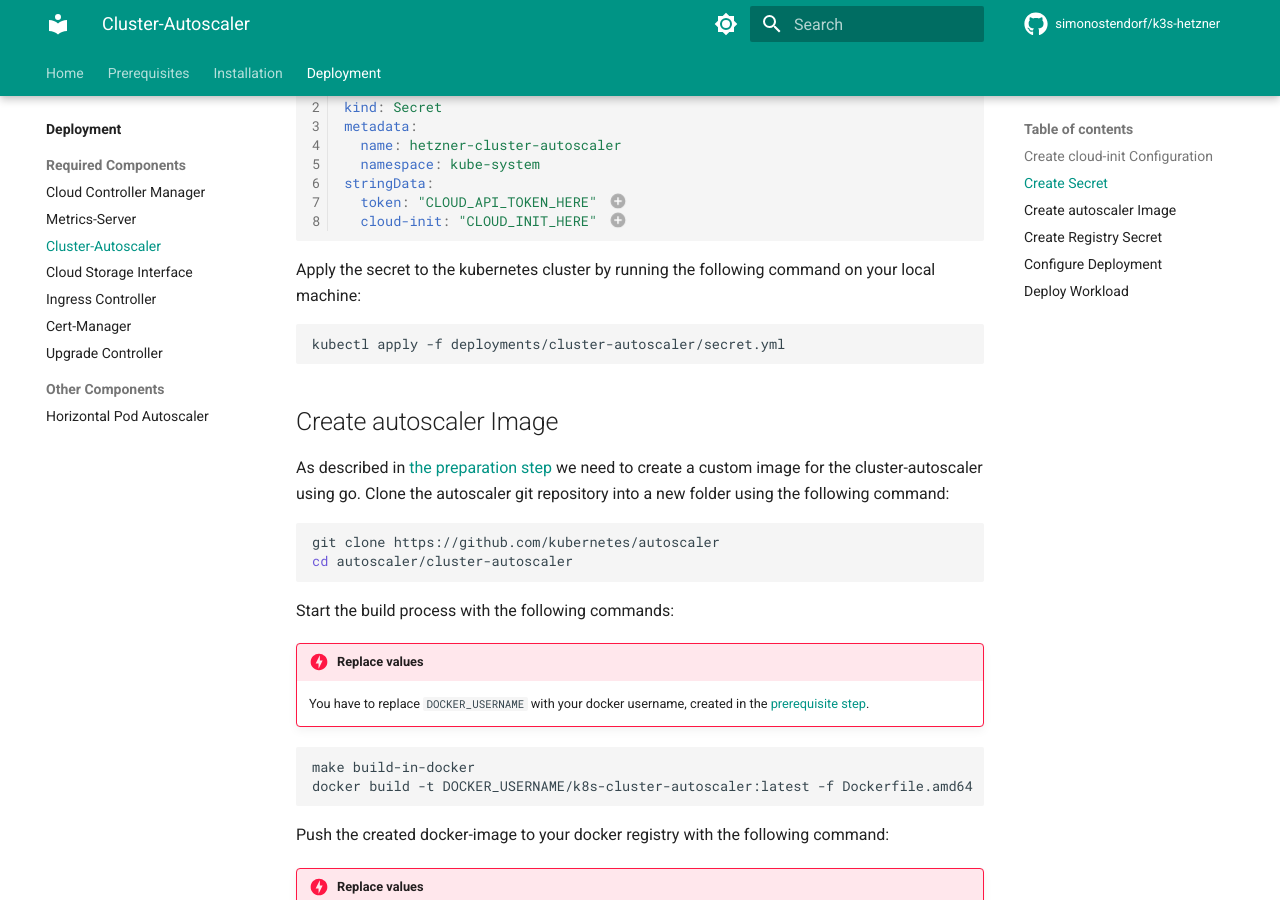
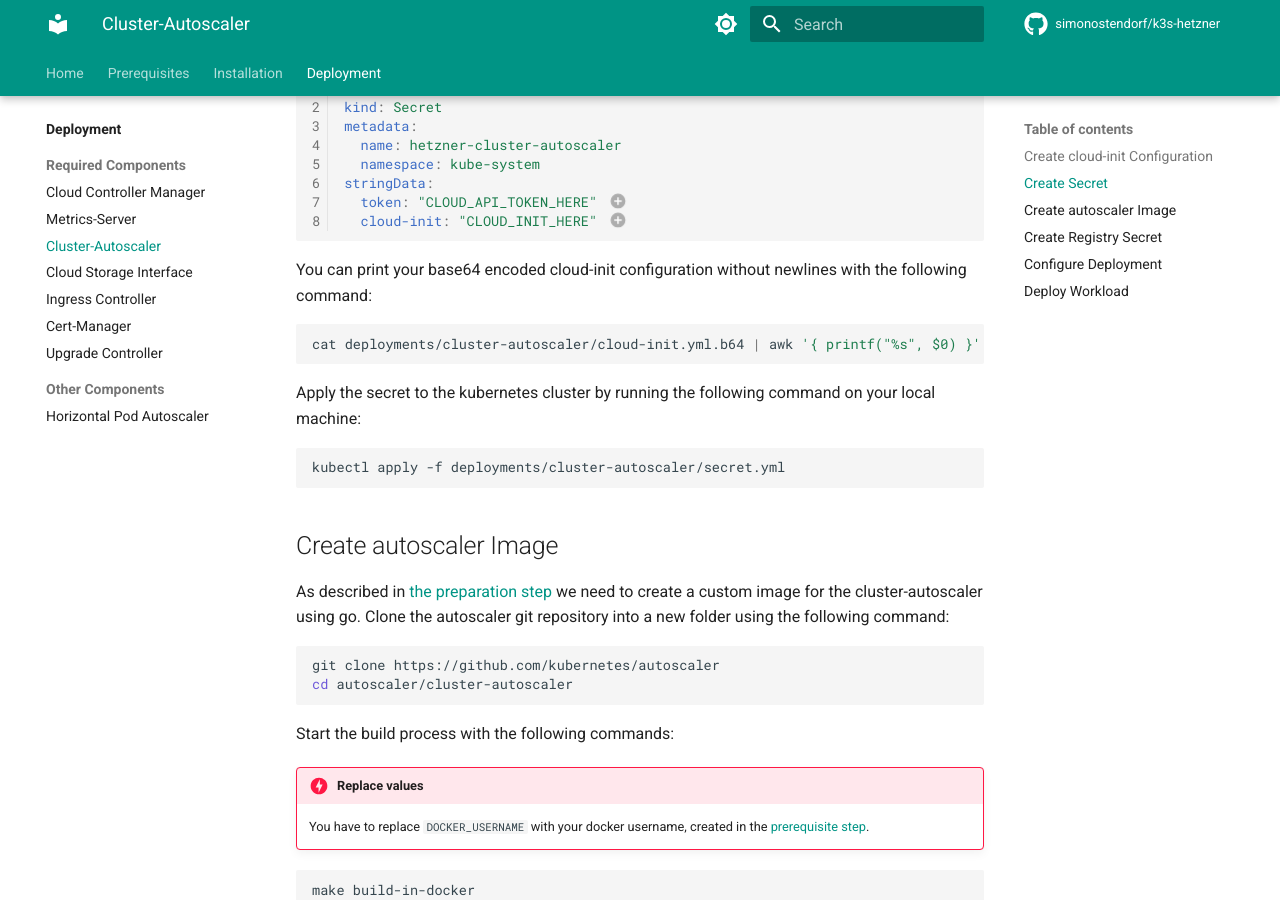
Before and after one commit to simonostendorf/k3s-hetzner, an MkDocs documentation site: the page built from docs/deployment/cluster-autoscaler.md, in a window 1280 px wide and 900 px high, scrolled down 1621 px. Built offline with MkDocs 1.6.1 and Material for MkDocs 9.7.7, drawn with Linux system fonts in a browser that asks for light colours; comment, search, counter and statistics services are not loaded.

Commit message:
add cloud-init.yml.b64 oneline print. closes #33

````diff
--- a/docs/deployment/cluster-autoscaler.md
+++ b/docs/deployment/cluster-autoscaler.md
@@ -67,6 +67,11 @@
 
 1. Replace `CLOUD_API_TOKEN_HERE` with the token you created in the prerequisite step. The token is named `cluster-autoscaler` in this example.
 2. Replace `CLOUD_INIT_HERE` with the base64 encoded cloud-init configuration. You can read the file with `cat deployments/cluster-autoscaler/cloud-init.yml.b64` and copy the content.
+
+You can print your base64 encoded cloud-init configuration without newlines with the following command:
+```bash
+cat deployments/cluster-autoscaler/cloud-init.yml.b64 | awk '{ printf("%s", $0) }'
+```
 
 Apply the secret to the kubernetes cluster by running the following command on your local machine:
 ```bash
````
